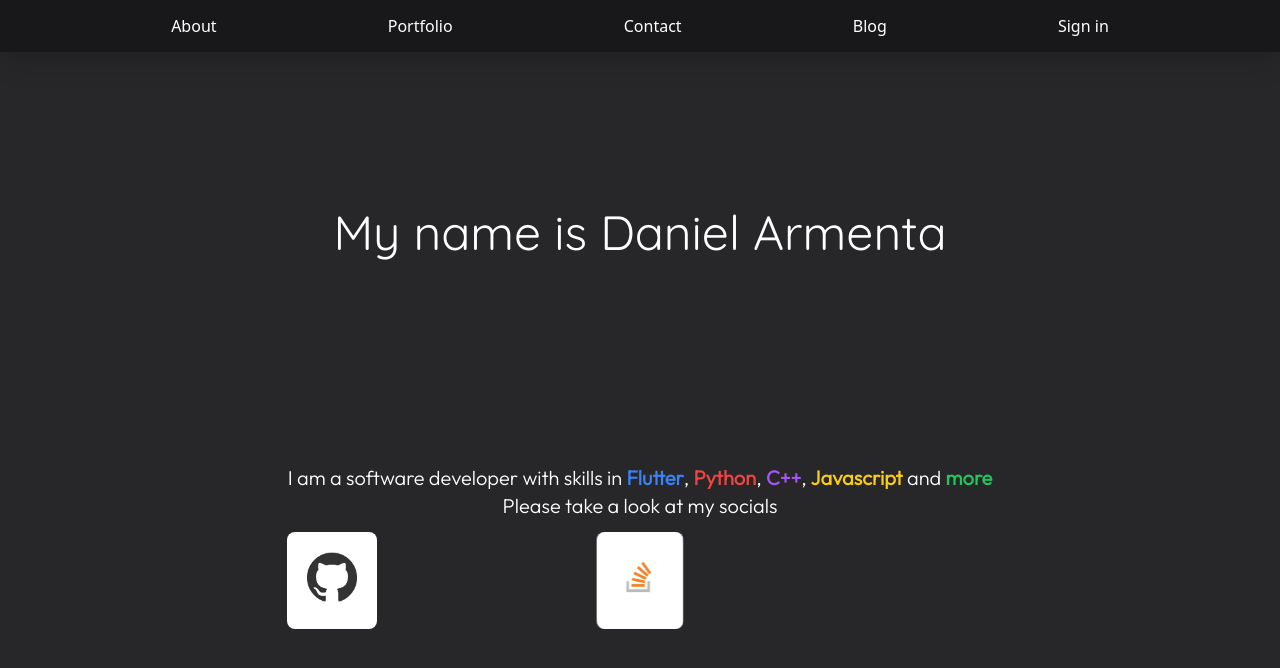
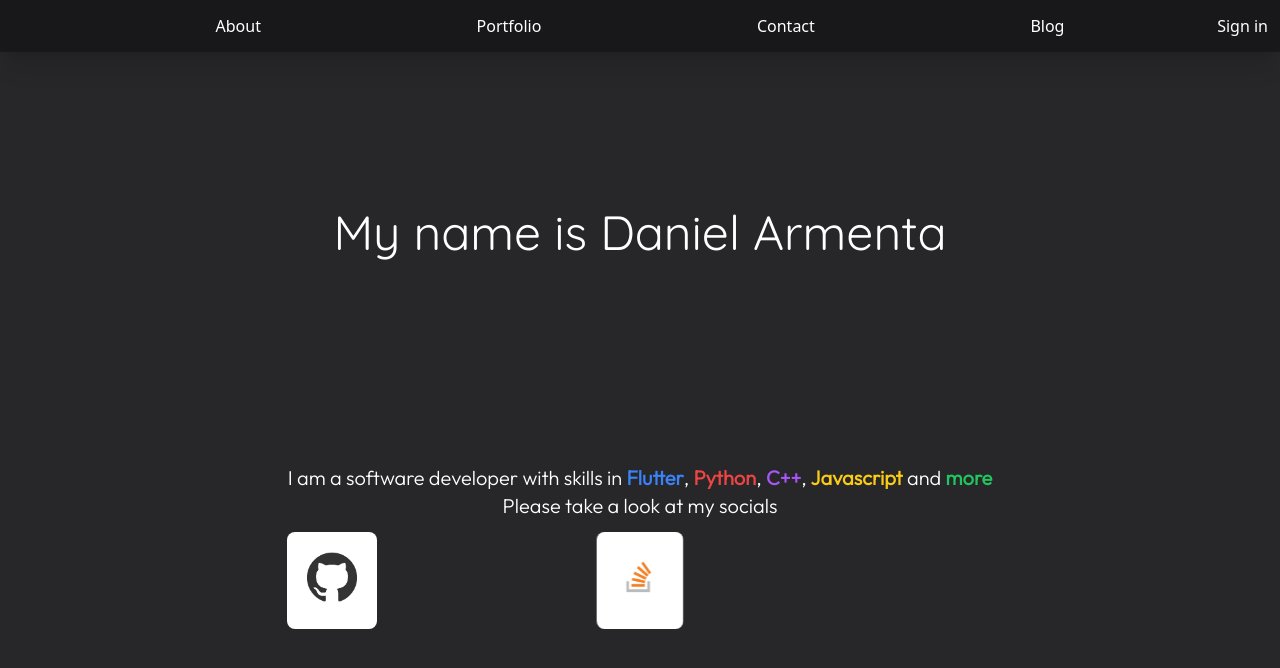
Before and after one commit to h8moss/next-js-portfolio, a Next.js app: page / in a window 1280 px wide. Shown: the top 668 px of the page. Built offline with nearby package versions, Linux system fonts and the light colour scheme; no server answers.

Commit message:
made sign in button floating

```diff
--- a/components/NavBar/index.jsx
+++ b/components/NavBar/index.jsx
@@ -42,6 +42,7 @@ export default function NavBar({ onClick }) {
                     ? <StyledButton
                         color='#ff0'
                         onClick={() => onClick('/signin')}
+                        className='top-3 right-3 absolute '
                     >
                         Sign in
                     </StyledButton>
```
